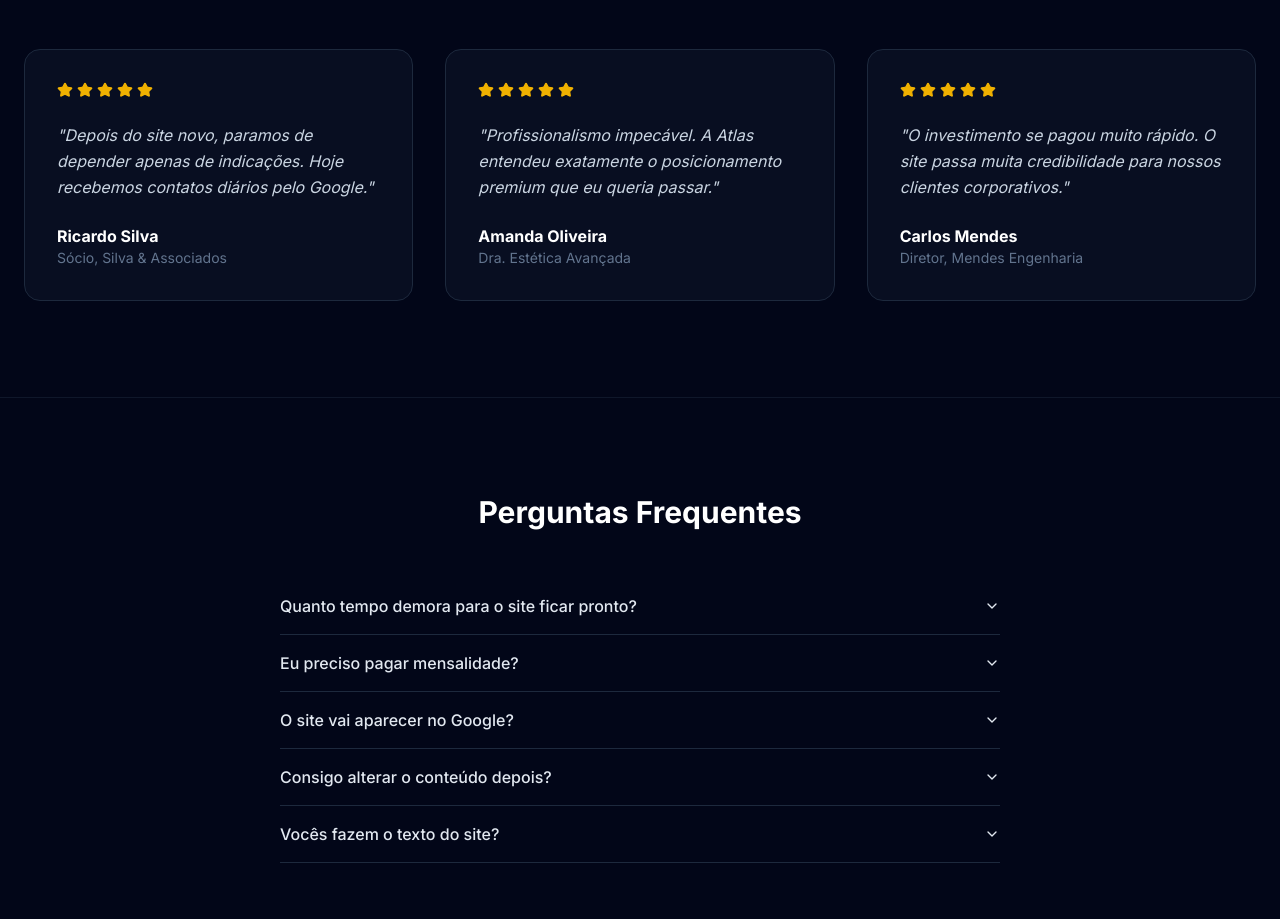
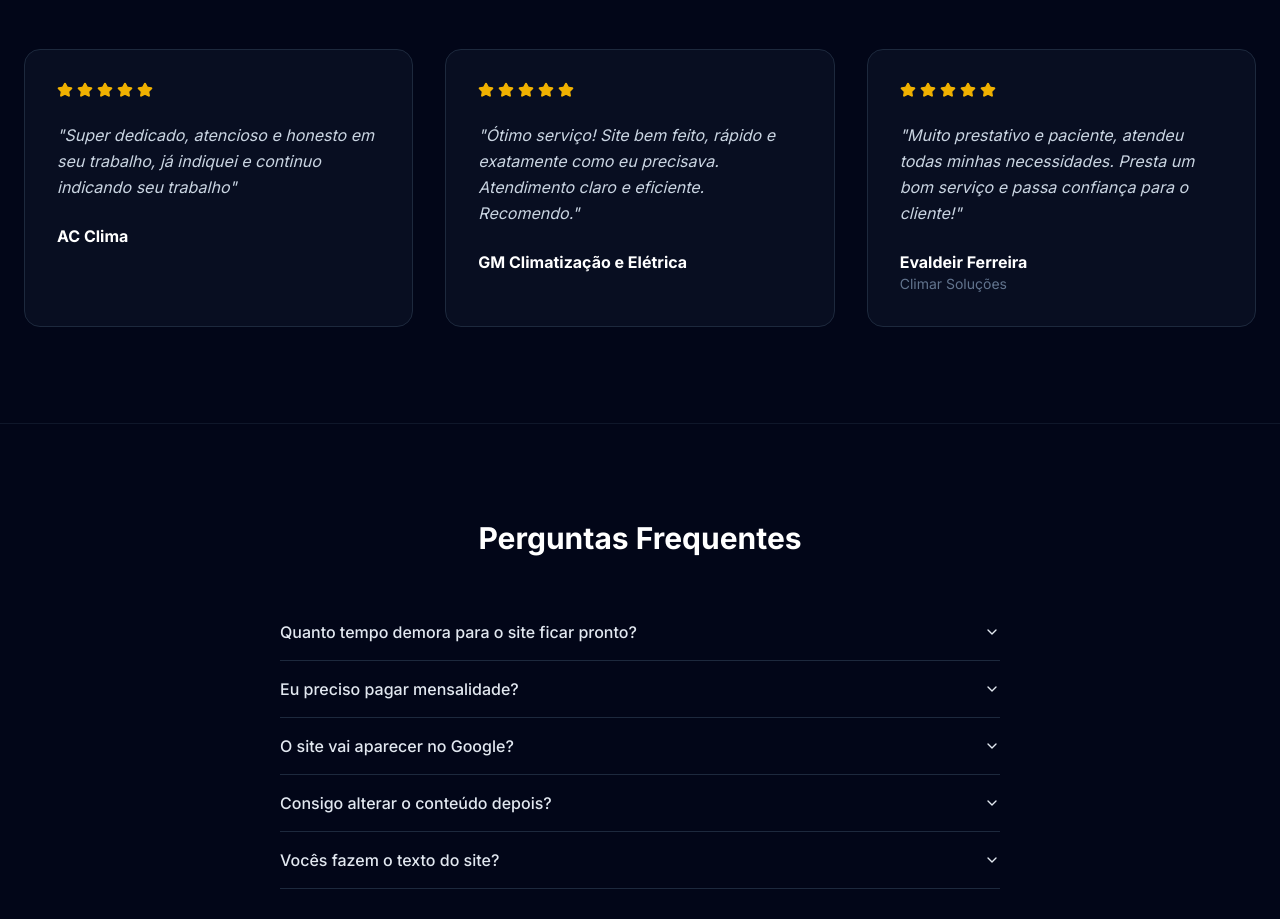
Before and after one commit to ls-tecnologia/Atlas-solucoes-digitais, a Next.js app: page / in a window 1280 px wide. Shown: the part 4720-5639 px from the top of the page. Built offline with nearby package versions, Linux system fonts and the light colour scheme.

Commit message:
Atualizar o testimonials.tsx

```diff
--- a/components/testimonials.tsx
+++ b/components/testimonials.tsx
@@ -4,21 +4,19 @@ import { Star } from "lucide-react";
 
 const testimonials = [
   {
-    name: "Ricardo Silva",
-    role: "Sócio, Silva & Associados",
-    content: "Depois do site novo, paramos de depender apenas de indicações. Hoje recebemos contatos diários pelo Google.",
+    name: "AC Clima",
+    content: "Super dedicado, atencioso e honesto em seu trabalho, já indiquei e continuo indicando seu trabalho",
     stars: 5,
   },
   {
-    name: "Amanda Oliveira",
-    role: "Dra. Estética Avançada",
-    content: "Profissionalismo impecável. A Atlas entendeu exatamente o posicionamento premium que eu queria passar.",
+    name: "GM Climatização e Elétrica",
+    content: "Ótimo serviço! Site bem feito, rápido e exatamente como eu precisava. Atendimento claro e eficiente. Recomendo.",
     stars: 5,
   },
   {
-    name: "Carlos Mendes",
-    role: "Diretor, Mendes Engenharia",
-    content: "O investimento se pagou muito rápido. O site passa muita credibilidade para nossos clientes corporativos.",
+    name: "Evaldeir Ferreira",
+    role: "Climar Soluções",
+    content: "Muito prestativo e paciente, atendeu todas minhas necessidades. Presta um bom serviço e passa confiança para o cliente!",
     stars: 5,
   },
 ];
```
